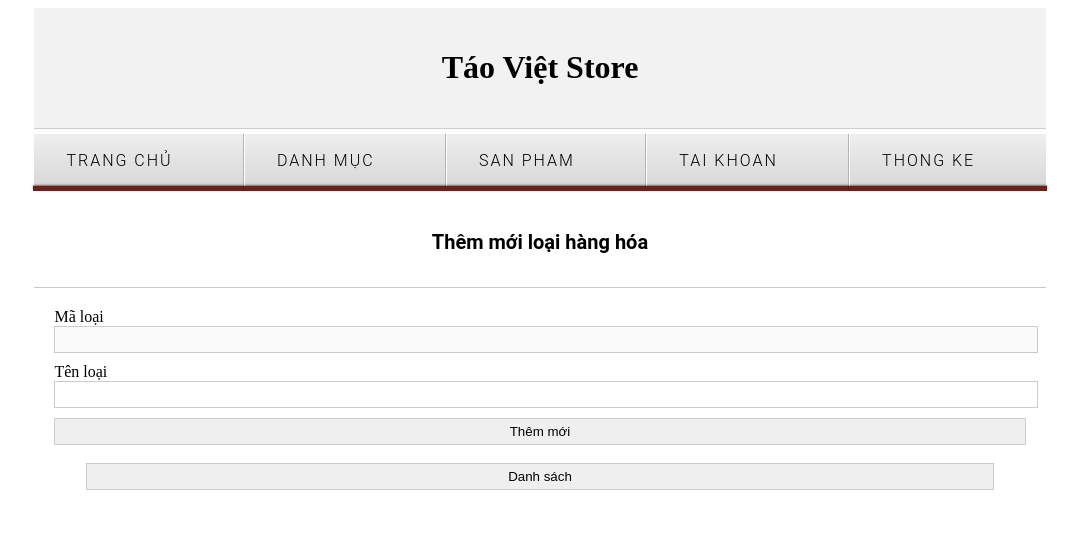
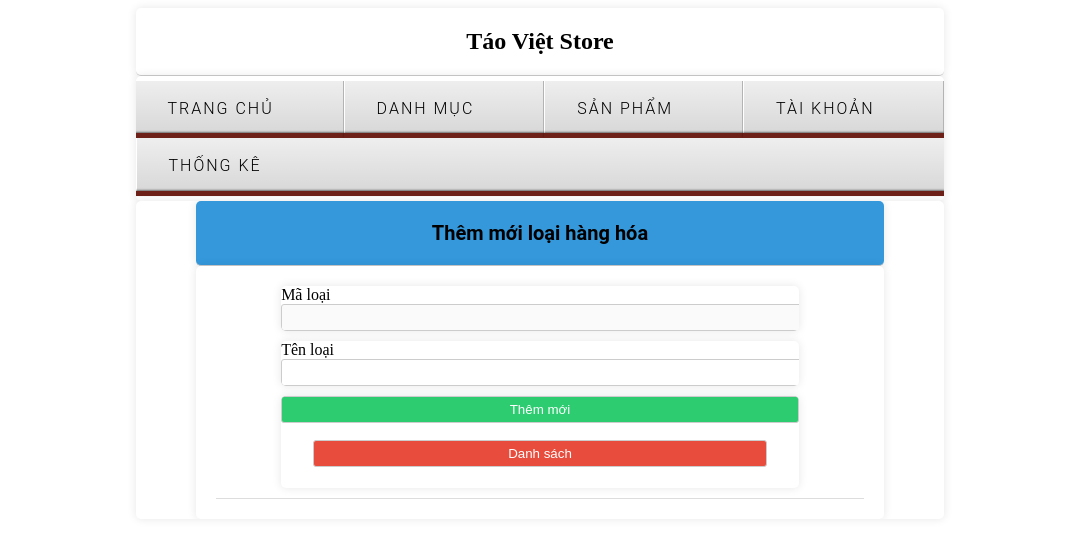
Before and after one commit to 04-PRO1014-WD18320/Nhom12_WebBanHang_TaoVietStore, a PHP site: page /admin/index.php?act=adddm in a window 1280 px wide. Shown: the top 539 px of the page, without its empty margins (100-1179 px from the left). Run offline with PHP 8.4, Linux system fonts and the light colour scheme.

Commit message:
thinhnew

```diff
--- a/admin/header.php
+++ b/admin/header.php
@@ -5,6 +5,7 @@
     <meta name="viewport" content="width=device-width, initial-scale=1.0">
     <title>Document</title>
     <link rel="stylesheet" href="../view/css/admin.css">
+    <link rel="stylesheet" href="../view/css/dssp.css">
 
 </head>
 
@@ -20,9 +21,9 @@
             <ul>
                 <li><a href="index.php">Trang chủ</a></li>
                 <li><a href="index.php?act=adddm">Danh mục</a></li>
-                <li><a href="index.php?act=addsp">San pham</a></li>
-                <li><a >Tai Khoan</a></li>
-                <li><a >Thong ke</a></li>
+                <li><a href="index.php?act=addsp">Sản Phẩm</a></li>
+                <li><a >Tài Khoản</a></li>
+                <li><a >Thống Kê</a></li>
 
 
 
--- a/admin/sanpham/add.php
+++ b/admin/sanpham/add.php
@@ -1,5 +1,5 @@
 <div class="row">
-                <div class="row frmtitle"><h1>Thêm mới sản phẩm</h1></div>
+                <div class="row frmtitle"><h1>THÊM MỚI SẢN PHẨM</h1></div>
                 <div class="row frmcontent">
                     <form action="index.php?act=addsp" method="post" enctype="multipart/form-data">
                             <div class="row mb10">
--- /dev/null
+++ b/view/Css/dssp.css
@@ -0,0 +1,113 @@
+<style>
+    body {
+        font-family: 'Arial', sans-serif;
+        background-color: #f4f4f4;
+        color: #333;
+        margin: 0;
+        padding: 0;
+    }
+
+    .row {
+        width: 80%;
+        margin: 0 auto;
+        background-color: #fff;
+        box-shadow: 0 0 10px rgba(0, 0, 0, 0.1);
+        border-radius: 5px;
+        overflow: hidden;
+    }
+
+    .frmtitle {
+        background-color: #3498db;
+        color: #fff;
+        padding: 20px;
+        text-align: center;
+    }
+
+    h1 {
+        margin: 0;
+        font-size: 24px;
+    }
+
+    form {
+        padding: 20px;
+        border-bottom: 1px solid #ddd;
+    }
+
+    input[type="text"],
+    select {
+        padding: 10px;
+        width: 150px;
+        margin-right: 10px;
+        border: 1px solid #ddd;
+        border-radius: 3px;
+        outline: none;
+    }
+
+    input[type="submit"] {
+        background-color: #2ecc71;
+        color: #fff;
+        padding: 10px 15px;
+        border: none;
+        border-radius: 3px;
+        cursor: pointer;
+    }
+
+    input[type="submit"]:hover {
+        background-color: #27ae60;
+    }
+
+    .frmcontent {
+        padding: 20px;
+    }
+
+    table {
+        width: 100%;
+        border-collapse: collapse;
+        margin-top: 20px;
+    }
+
+    th, td {
+        padding: 12px;
+        border-bottom: 1px solid #ddd;
+        text-align: left;
+    }
+
+    th {
+        background-color: #3498db;
+        color: #fff;
+    }
+
+    img {
+        max-width: 100px;
+        max-height: 80px;
+        border-radius: 5px;
+    }
+
+    input[type="button"],
+    .add-button {
+        background-color: #e74c3c;
+        color: #fff;
+        padding: 10px 15px;
+        border: none;
+        border-radius: 3px;
+        cursor: pointer;
+        text-decoration: none;
+        display: inline-block;
+    }
+
+    input[type="button"]:hover,
+    .add-button:hover {
+        background-color: #c0392b;
+    }
+
+    .mb10 {
+        margin-bottom: 10px;
+    }
+
+    /* Additional styling for responsive design */
+    @media (max-width: 768px) {
+        .row {
+            width: 100%;
+        }
+    }
+</style>
```
